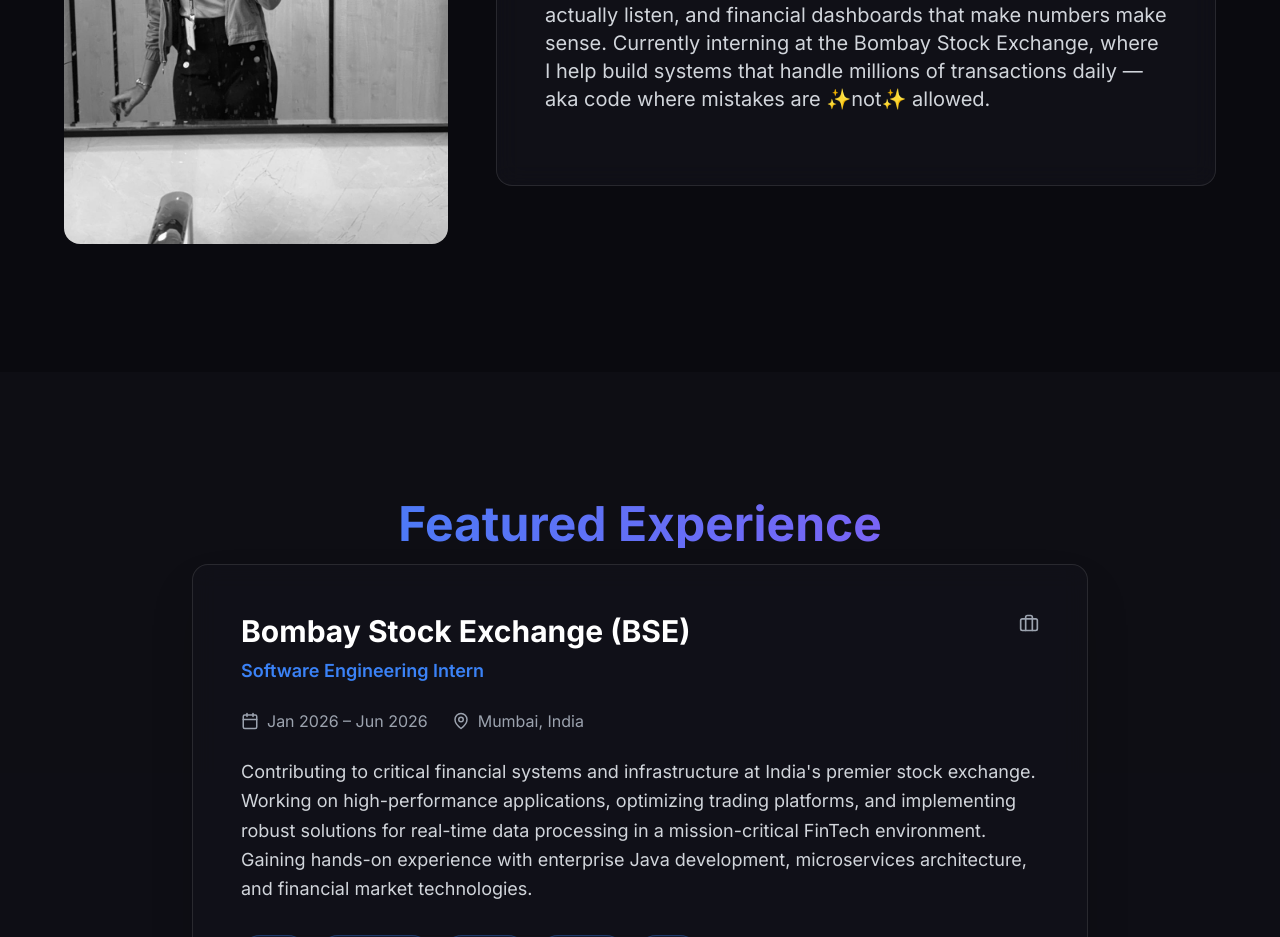
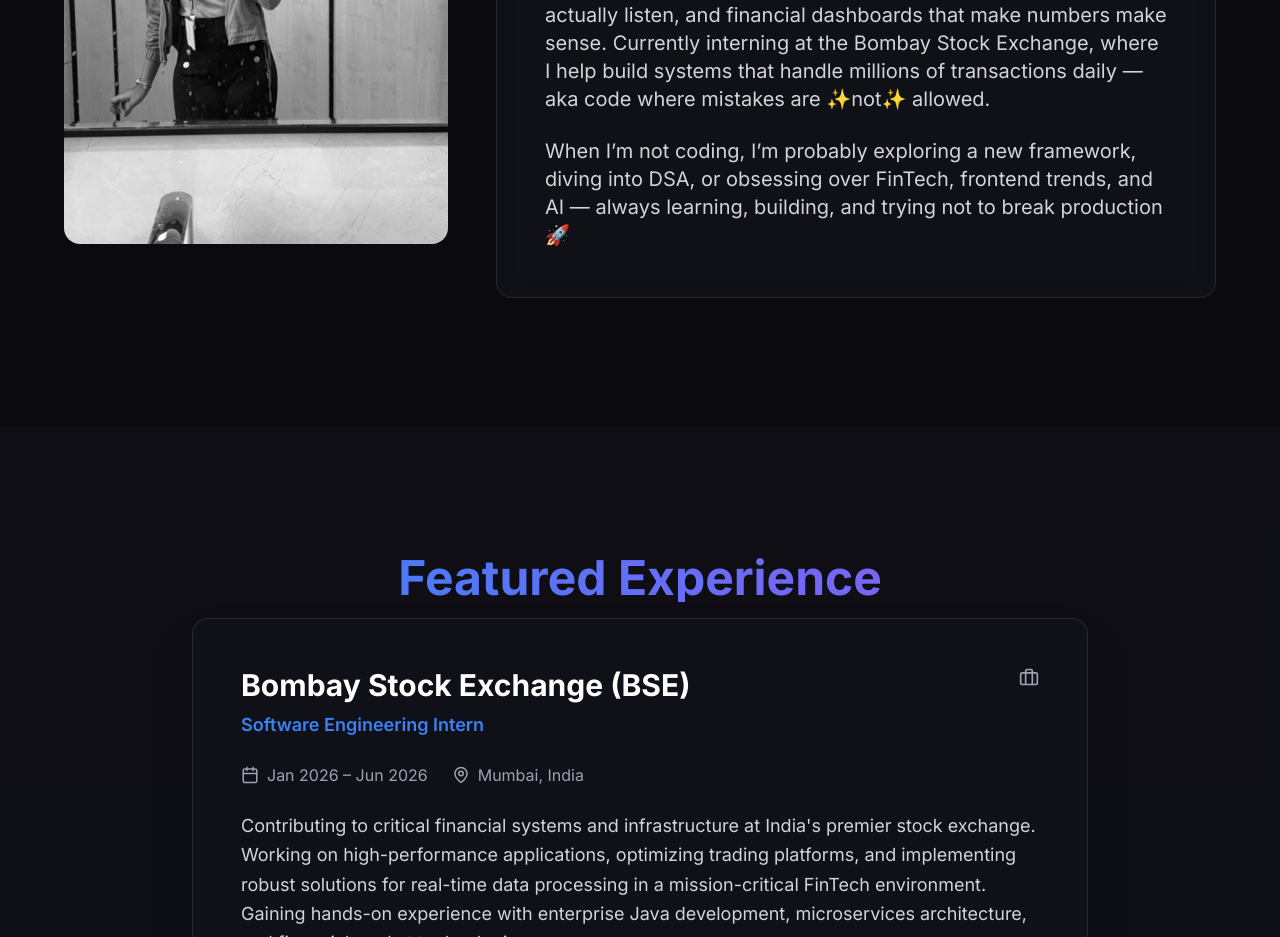
Before and after one commit to srushtik26/portfolio-, a React (Vite) app: page / in a window 1280 px wide. Shown: the part 1260-2197 px from the top of the page. Built offline with nearby package versions, Linux system fonts and the light colour scheme; the HTML template or start-up script is replaced by a standard one.

Commit message:
Update About Me section

```diff
--- a/src/components/About.jsx
+++ b/src/components/About.jsx
@@ -73,10 +73,8 @@
                   viewport={{ once: true }}
                   transition={{ duration: 0.8, delay: 0.7 }}
                 >
-                  {/* When I'm not coding, you'll find me exploring new frameworks, contributing to
-                  open-source projects, or diving deep into algorithms and data structures. I believe
-                  in continuous learning and staying updated with the latest industry trends, whether
-                  it's FinTech innovations, modern frontend patterns, or cutting-edge AI technologies. */}
+              When I’m not coding, I’m probably exploring a new framework, diving into DSA, or obsessing over FinTech,
+              frontend trends, and AI — always learning, building, and trying not to break production 🚀
                 </motion.p>
               </div>
             </div>
```
